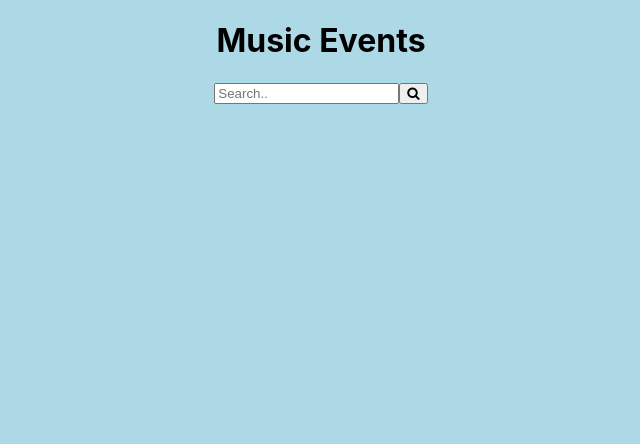
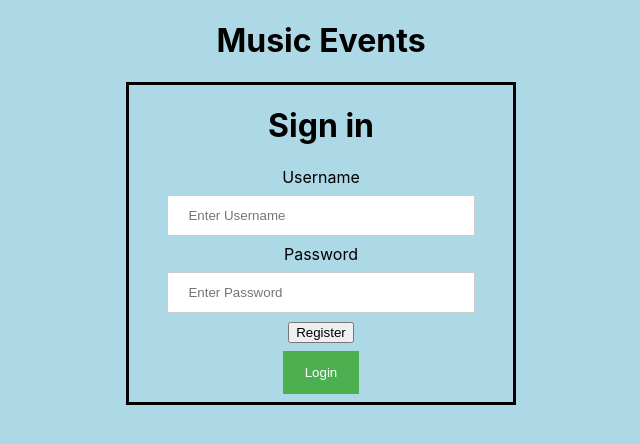
Before and after one commit to datnguyenner/concert-presale, a React (Create React App) app: page / in a window 1280 px wide. Shown: the top 444 px of the page, without its empty margins (319-959 px from the left). Built offline with nearby package versions, Linux system fonts and the light colour scheme.

Commit message:
Add SignIn and Register components

```diff
--- a/src/App.js
+++ b/src/App.js
@@ -1,5 +1,8 @@
 import React, { Component } from 'react';
 import SearchBar from './components/SearchBar';
+import SignIn from './components/SignIn/SignIn.js';
+import Register from './components/Register/Register.js';
+import Nav from './components/Navigation/Nav.js';
 import { fetchEvents } from './Webservices';
 
 import './App.css';
@@ -8,9 +11,14 @@ class App extends Component {
   constructor() {
     super();
     this.initialState = {
-      events: []
+      events: [],
+      route: 'SignIn'
     }
     this.state = { ...this.initialState }
+  }
+
+  changeRoute = (route) => {
+    this.setState({ route });
   }
 
   fetchEvents = async () => {
@@ -35,10 +43,12 @@ class App extends Component {
     return body;
   }
 
-  render() {
+  renderHome = () => {
+
+    if (this.state.route === 'Home') {
       return (
-      <div className="App">
-        <h1>Music Events</h1>
+        <div>
+          <Nav signOut={this.changeRoute} />
           <SearchBar onInputSubmit={this.fetchEvents} />
           {this.state.events.length ?
             <table>
@@ -60,6 +70,19 @@ class App extends Component {
             null
           }
         </div>
+      )
+    }
+
+  }
+
+  render() {
+    return (
+      <div className="App">
+        <h1>Music Events</h1>
+        {this.state.route === 'SignIn' && <SignIn signIn={this.changeRoute} register={this.changeRoute}/>}
+        {this.state.route === 'Register' && <Register register={this.changeRoute}/>}
+        {this.renderHome()}
+      </div>
     );
   }
 }
--- /dev/null
+++ b/src/components/Navigation/Nav.css
@@ -0,0 +1,3 @@
+.signOut {
+    float: right;
+}
--- /dev/null
+++ b/src/components/Navigation/Nav.js
@@ -0,0 +1,12 @@
+import React from 'react';
+import './Nav.css';
+
+const Nav = ({ signOut }) => {
+    return (
+        <div className="nav">
+            <button className="signOut" onClick={signOut.bind(this, 'SignIn')}>Sign out</button>
+        </div>
+    );
+}
+
+export default Nav;
--- /dev/null
+++ b/src/components/Register/Register.css
@@ -0,0 +1,29 @@
+.register {
+    margin: auto;
+    width: 30%;
+    border: 3px solid #000000;
+}
+
+
+.register input {
+    width: 80%;
+    padding: 12px 20px;
+    margin: 8px 0;
+    display: inline-block;
+    border: 1px solid #ccc;
+    box-sizing: border-box;
+}
+
+.register button {
+    background-color: #4CAF50;
+    color: white;
+    padding: 14px 20px;
+    margin: 8px;
+    border: none;
+    cursor: pointer;
+    width: 20%;
+}
+/* Add a hover effect for buttons */
+.register button:hover {
+    opacity: 0.8;
+}
--- /dev/null
+++ b/src/components/Register/Register.js
@@ -0,0 +1,26 @@
+import React from 'react';
+import './Register.css';
+
+const Register = ({ register }) => {
+    return (
+        <div className="register">
+            <h1>Register</h1>
+            <div>
+                <label htmlFor="email">Email<br/></label>
+                <input type="text" placeholder="Enter Email" name="email" required />
+            </div>
+            <div className="userName">
+                <label htmlFor="uname">Username<br/></label>
+                <input type="text" placeholder="Enter Username" name="uname" required />
+            </div>
+            <div className="password">
+                <label htmlFor="psw">Password<br/></label>
+                <input type="password" placeholder="Enter Password" name="psw" required />
+            </div>
+            <button onClick={register.bind(this, 'SignIn')}>Cancel</button>
+            <button onClick={register.bind(this, 'Home')}>Register</button>
+        </div>
+    );
+}
+
+export default Register;
--- /dev/null
+++ b/src/components/SignIn/SignIn.css
@@ -0,0 +1,28 @@
+.signIn {
+    margin: auto;
+    width: 30%;
+    border: 3px solid #000000;
+}
+
+.signIn input {
+    width: 80%;
+    padding: 12px 20px;
+    margin: 8px 0;
+    display: inline-block;
+    border: 1px solid #ccc;
+    box-sizing: border-box;
+}
+
+.signInBtn {
+    background-color: #4CAF50;
+    color: white;
+    padding: 14px 20px;
+    margin: 8px 0;
+    border: none;
+    cursor: pointer;
+    width: 20%;
+}
+/* Add a hover effect for buttons */
+.signIn button:hover {
+    opacity: 0.8;
+}
--- /dev/null
+++ b/src/components/SignIn/SignIn.js
@@ -0,0 +1,24 @@
+import React from 'react';
+import './SignIn.css';
+
+const SignIn = ({ signIn, register }) => {
+    return (
+        <div className="signIn">
+            <h1>Sign in</h1>
+            <div className="userName">
+                <label htmlFor="uname">Username<br /></label>
+                <input type="text" placeholder="Enter Username" name="uname" required />
+            </div>
+            <div className="password">
+                <label htmlFor="psw">Password<br /></label>
+                <input type="password" placeholder="Enter Password" name="psw" required />
+            </div>
+            <div>
+                <button className="registerBtn" onClick={register.bind(this, 'Register')}>Register</button>
+            </div>
+            <button className="signInBtn" onClick={signIn.bind(this, 'Home')}>Login</button>
+        </div>
+    );
+}
+
+export default SignIn;
```
Also changed, not shown: public/logo192.png (deleted), public/logo512.png (deleted), public/manifest.json. Lines whose indentation alone changed are shown as unchanged.
